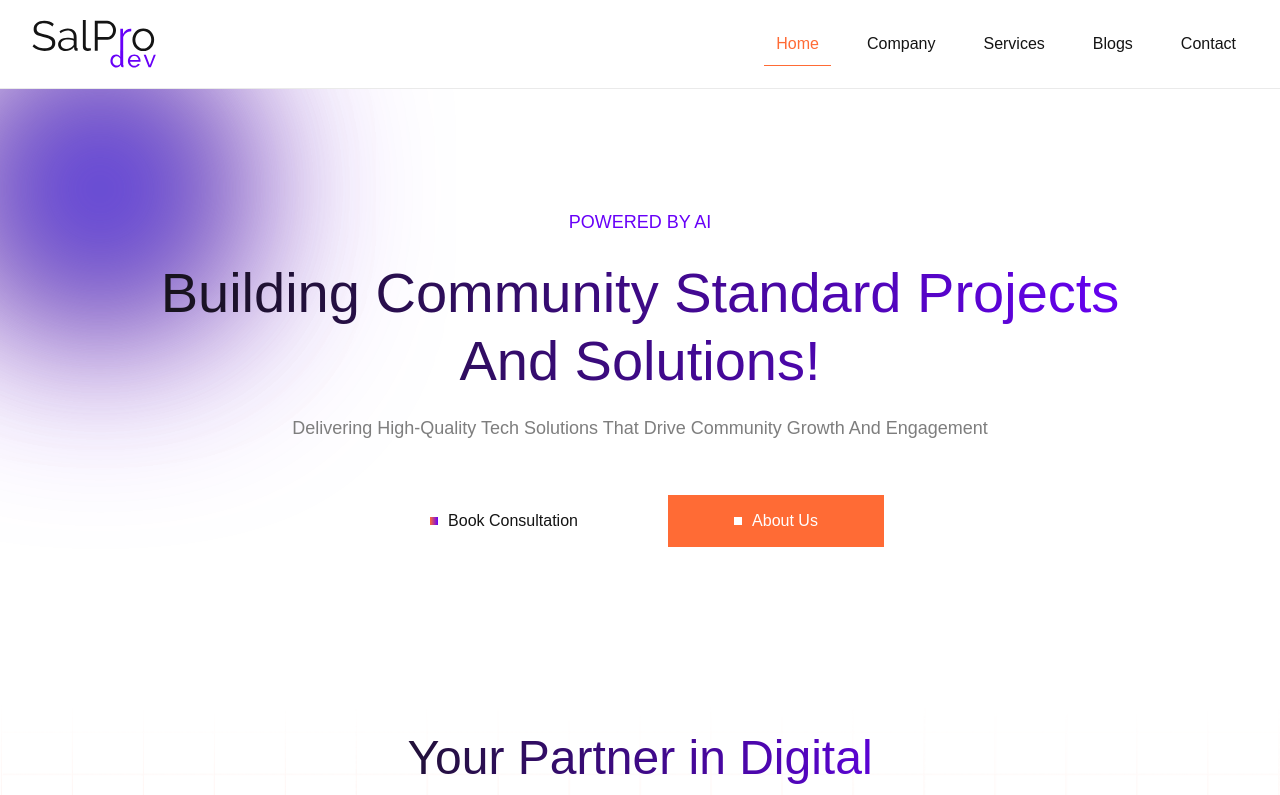
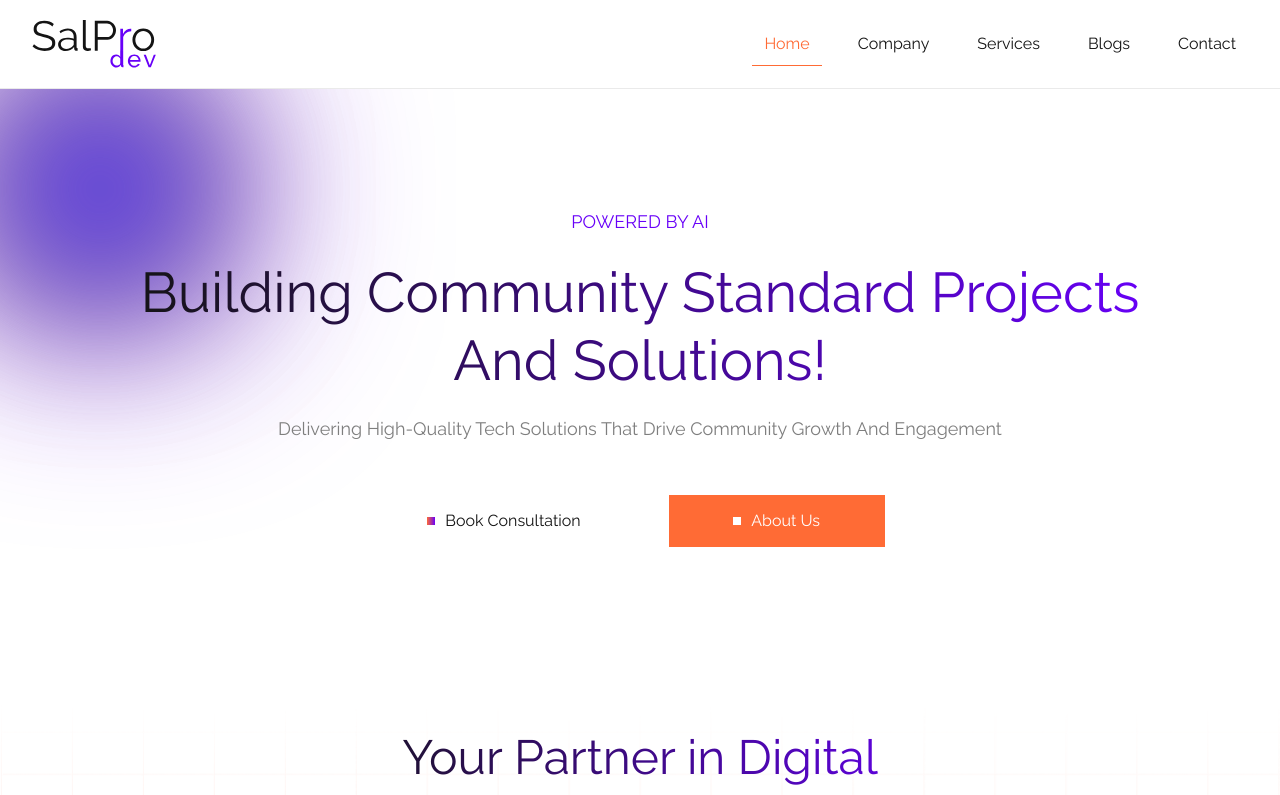
Before and after one commit to abbas-ah6/salprodev, a Next.js app: page /home in a window 1280 px wide. Shown: the top 795 px of the page. Built offline with nearby package versions, Linux system fonts and the light colour scheme.

Commit message:
adding raleway font using next library

```diff
--- a/src/app/globals.css
+++ b/src/app/globals.css
@@ -2,14 +2,14 @@
 @tailwind components;
 @tailwind utilities;
 
-@import url('https://fonts.googleapis.com/css2?family=Raleway:wght@400;700&display=swap');
+/* @import url('https://fonts.googleapis.com/css2?family=Raleway:wght@400;700&display=swap'); */
 
 html {
   scroll-behavior: smooth;
 }
 
 body {
-  font-family: 'Raleway', sans-serif;
+  /* font-family: 'Raleway', sans-serif; */
 }
 
 .huflDf {
--- a/src/app/layout.tsx
+++ b/src/app/layout.tsx
@@ -5,6 +5,13 @@ import Footer from "@/components/sections/footer";
 import Header from "@/components/sections/header";
 import ScrollIndicator from "@/components/elements/ScrollIndicator";
 import Breadcrumbs from "@/components/sections/breadcrumbs";
+
+const raleway = Raleway({
+  subsets: ['latin'],
+  variable: '--ralway',
+  display: 'swap',
+  weight: ["400", "700"]
+});
 
 export const metadata: Metadata = {
   title: "AZ & Partners | Accounting & Taxation in Paramatta",
@@ -17,7 +24,7 @@ export default function RootLayout({
   children: React.ReactNode;
 }>) {
   return (
-    <html lang="en">
+    <html lang="en" className={`${raleway.className}`}>
       <head>
         <link rel="icon" href="/next.svg" type="image/svg+xml" />
       </head>
```
